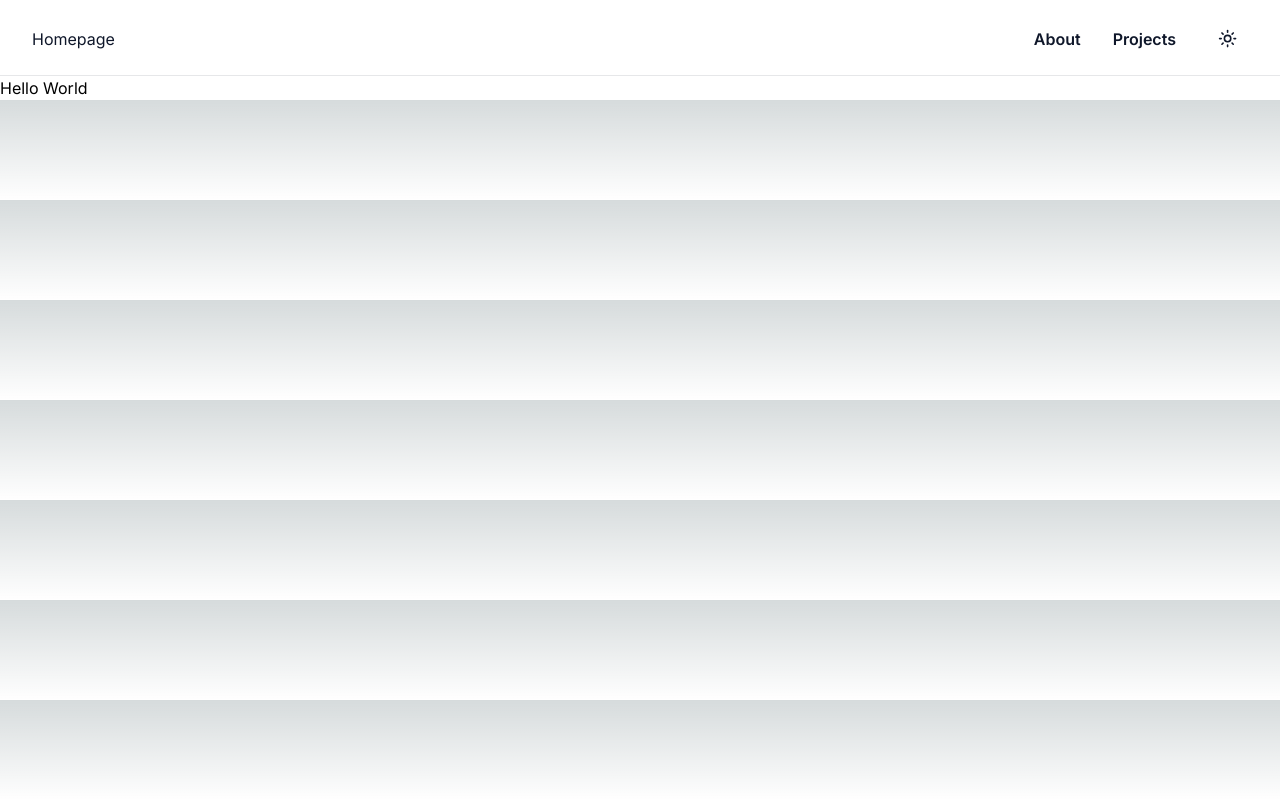
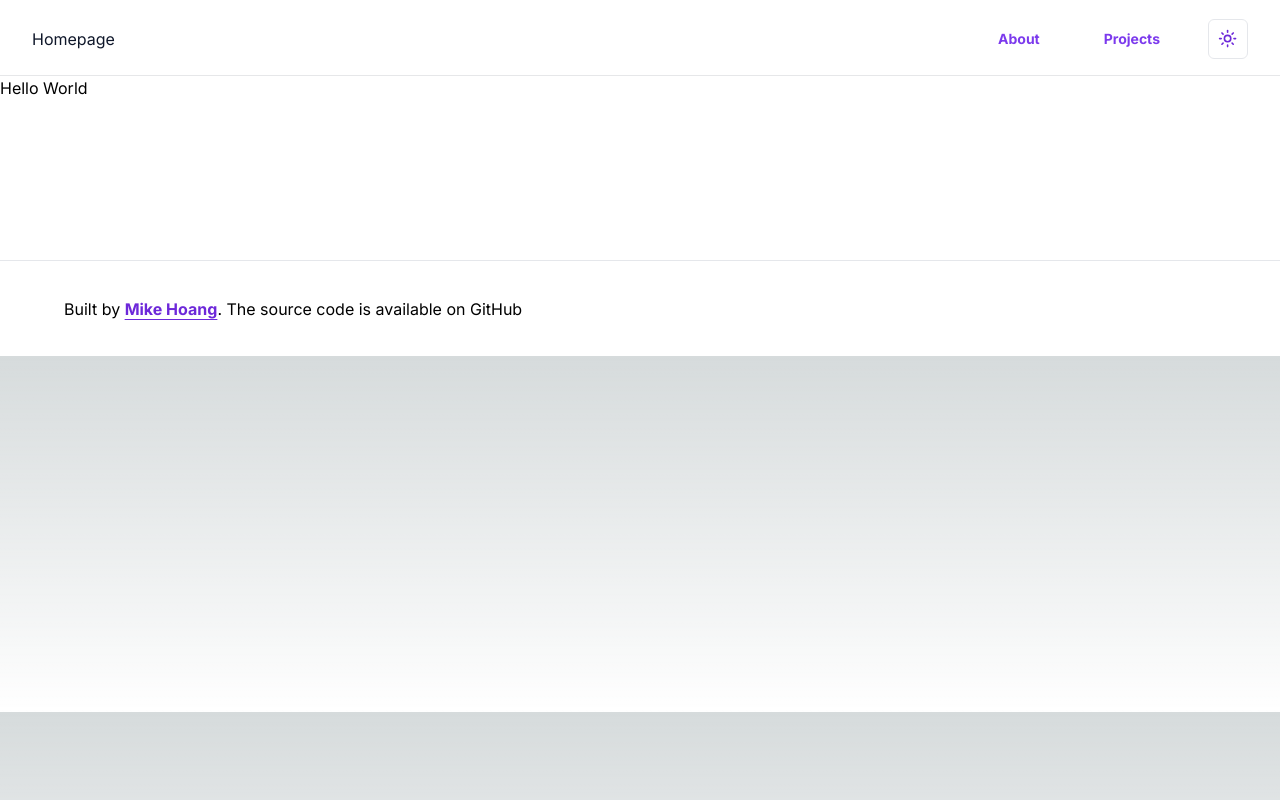
Before and after one commit to mikah13/profile, a Next.js app: page /test in a window 1280 px wide. Built offline with nearby package versions, Linux system fonts and the light colour scheme.

Commit message:
finished the site

```diff
--- a/src/app/layout.tsx
+++ b/src/app/layout.tsx
@@ -5,6 +5,7 @@ import { Inter } from "next/font/google";
 import { ThemeProvider } from "@/components/theme-provider";
 import Appbar from "@/components/appbar";
 import ScrollProgress from "@/components/scroll-progress";
+import Footer from "@/components/footer";
 const inter = Inter({ subsets: ["latin"] });
 export const metadata: Metadata = {
   title: "Create Next App",
@@ -23,6 +24,7 @@ export default function RootLayout({
             <ScrollProgress />
             <Appbar />
             {children}
+            <Footer />
           </div>
         </ThemeProvider>
       </body>
--- a/src/app/page.tsx
+++ b/src/app/page.tsx
@@ -7,7 +7,6 @@ export default function Home() {
   return (
     <main className="flex font-mono min-h-screen flex-col items-center justify-start px-4 pt-0 md:px-12 lg:px-24 antialiased text-slate-500 dark:text-slate-400 ">
       <AboutMe />
-
       <Projects />
     </main>
   );
--- a/src/components/appbar.tsx
+++ b/src/components/appbar.tsx
@@ -1,6 +1,9 @@
+"use client";
 import Link from "next/link";
 import React from "react";
 import { ModeToggle } from "./mode-toggle";
+import { scrollTo } from "@/lib/utils";
+import { Button } from "./ui/button";
 type Props = {};
 
 const Appbar = (props: Props) => {
@@ -13,14 +16,22 @@ const Appbar = (props: Props) => {
           </div>
 
           <div className="relative hidden lg:flex items-center ml-auto">
-            <nav className="flex space-x-8 font-semibold">
-              <Link className="flex items-center" href="/">
+            <nav className="flex space-x-8 ">
+              <Button
+                variant="link"
+                className="flex items-center font-bold dark:text-white"
+                onClick={(_) => scrollTo("#about-me")}
+              >
                 About
-              </Link>
+              </Button>
 
-              <Link className="flex items-center" href="/">
+              <Button
+                variant="link"
+                className="flex items-center font-bold dark:text-white"
+                onClick={(_) => scrollTo("#projects")}
+              >
                 Projects
-              </Link>
+              </Button>
 
               {/* <Link className="flex items-center" href="/">
                 Contact Me
--- /dev/null
+++ b/src/components/footer.tsx
@@ -0,0 +1,25 @@
+import React from "react";
+
+type Props = {};
+
+const Footer = (props: Props) => {
+  return (
+    <footer className="w-full border-t h-48 mt-40 container flex flex-col items-center justify-between gap-4 md:h-24 md:flex-row">
+      <div className="container flex flex-col items-center justify-between gap-4 md:h-24 md:flex-row">
+        <p className="text-black dark:text-slate-200">
+          Built by{" "}
+          <a
+            target="_blank"
+            className="cursor-pointer dark:textF-purple-300 text-violet-700  font-bold text-primary underline underline-offset-4 hover:text-pink-500 dark:hover:text-pink-500"
+          >
+            Mike Hoang
+          </a>
+          . The source code is available on GitHub
+        </p>
+        <div id="footerSocial"></div>
+      </div>
+    </footer>
+  );
+};
+
+export default Footer;
--- a/src/components/home/AboutMe.tsx
+++ b/src/components/home/AboutMe.tsx
@@ -15,17 +15,17 @@ type LINKS = {
 };
 const SOCIAL_MEDIA_LINKS: LINKS[] = [
   {
-    link: "",
+    link: "https://www.linkedin.com/in/mike-hoang-2907/",
     label: "LinkedIn",
     icon: AiFillLinkedin,
   },
   {
-    link: "",
+    link: "https://github.com/mikah13",
     label: "GitHub",
     icon: AiOutlineGithub,
   },
   {
-    link: "",
+    link: "mailto:anhminhhoang13@gmail.com",
     label: "Email",
     icon: AiOutlineMail,
   },
@@ -78,7 +78,8 @@ const AboutMe = (props: Props) => {
                     />
                   )}
                   <a
-                    href="/"
+                    href={link.link}
+                    target="_blank"
                     className="flex items-center gap-x-2 dark:text-purple-300 text-violet-700  font-bold text-primary underline underline-offset-4 hover:text-pink-500 dark:hover:text-pink-500"
                   >
                     <span className="text-2xl ">{<link.icon />}</span>
--- a/src/components/home/ProjectCard.tsx
+++ b/src/components/home/ProjectCard.tsx
@@ -39,7 +39,7 @@ const ProjectCard = (props: Props) => {
     stack,
   } = props.data;
   return (
-    <Card className="w-full min-h-min shadow-xl cursor-pointer bg-slate-100 dark:bg-black px-2 ">
+    <Card className="w-full min-h-min shadow-2xl cursor-pointer bg-slate-100 dark:bg-black px-2 ">
       <CardHeader>
         <CardTitle>{title}</CardTitle>
         <CardDescription>{subtitle}</CardDescription>
--- a/src/components/home/Projects.tsx
+++ b/src/components/home/Projects.tsx
@@ -103,7 +103,7 @@ const Projects = (props: Props) => {
       id="projects"
       className="flex flex-col justify-center  w-full  max-w-[1500px]"
     >
-      <h2 className="scroll-m-20  mb-2 text-2xl font-semibold tracking-tight transition-colors  mt-[100px] text-center">
+      <h2 className="scroll-m-20 mb-8 text-4xl font-semibold tracking-tight transition-colors  mt-[100px] text-center">
         Projects
       </h2>
       <div className=" grid grid-cols-1 md:grid-cols-2 gap-24">
--- a/src/components/mode-toggle.tsx
+++ b/src/components/mode-toggle.tsx
@@ -17,11 +17,11 @@ export function ModeToggle() {
 
   return (
     <Button
-      variant="ghost"
+      variant="outline"
       size="icon"
       onClick={(_) => setTheme(theme === "dark" ? "light" : "dark")}
     >
-      <Sun className="h-[1.2rem] w-[1.2rem] rotate-0 scale-100 transition-all dark:-rotate-90 dark:scale-0 duration-75" />
+      <Sun className="h-[1.2rem] w-[1.2rem] text-violet-700 rotate-0 scale-100 transition-all dark:-rotate-90 dark:scale-0 duration-75" />
       <Moon className="absolute h-[1.2rem] w-[1.2rem] rotate-90 scale-0 transition-all dark:rotate-0 dark:scale-100 duration-75" />
       <span className="sr-only">Toggle theme</span>
     </Button>
```
